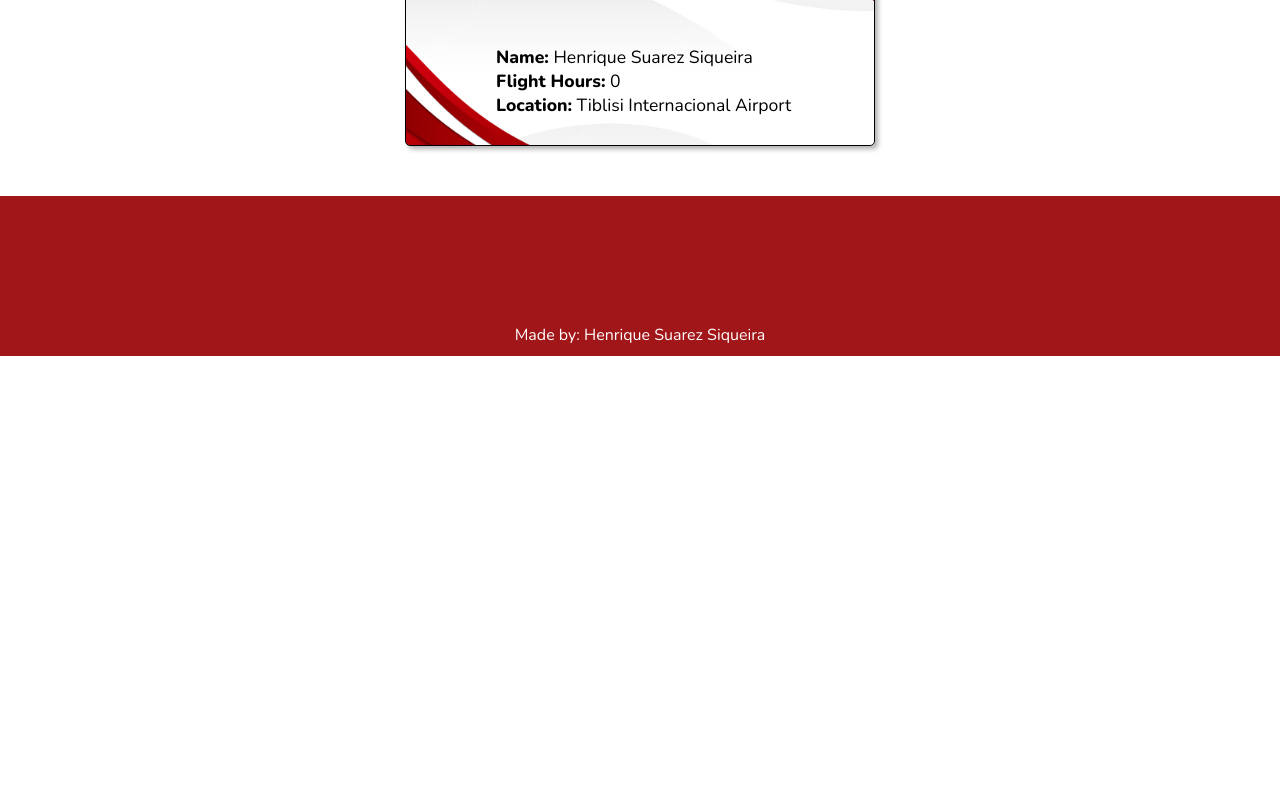
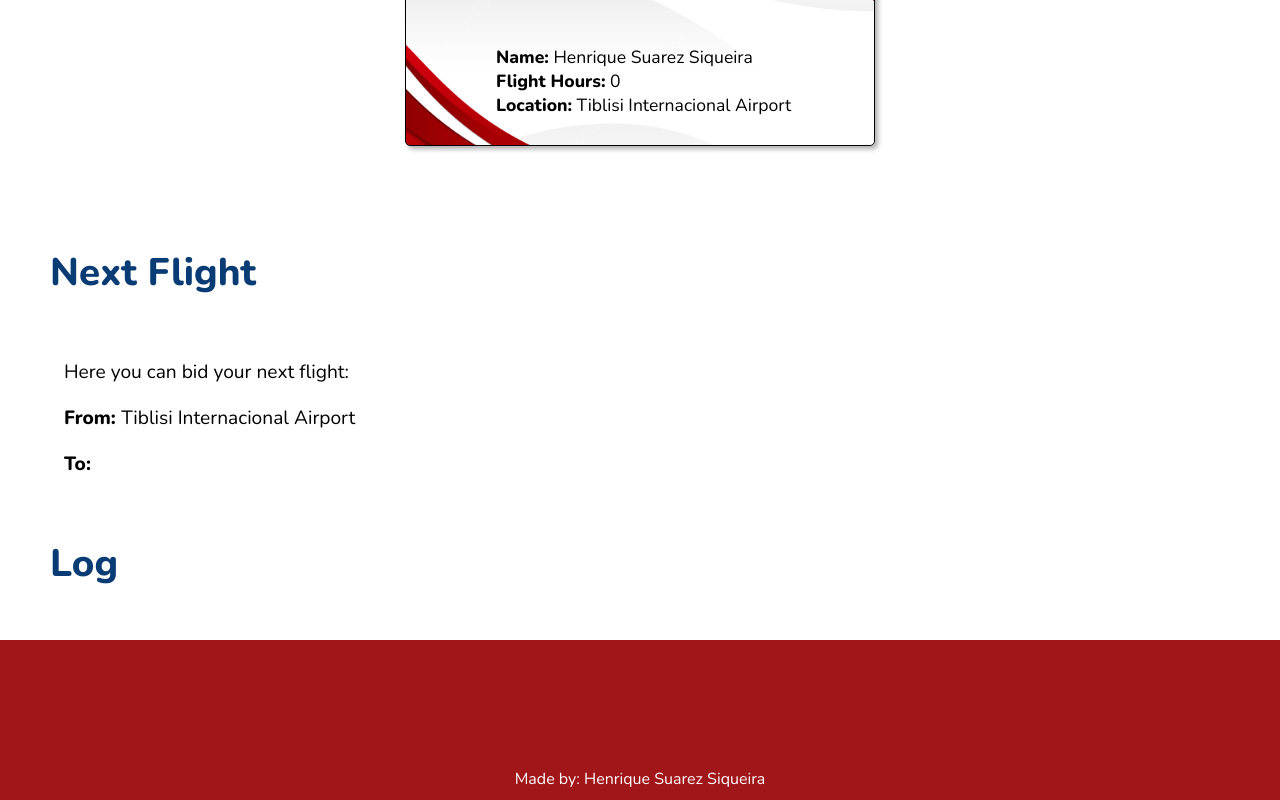
Before and after one commit to HSuarez89/GeoSky-Virtual-Fictional, a React (Create React App) app in the folder geosky/: page /myflight in a window 1280 px wide. Shown: the part 525-1325 px from the top of the page. Before the commit the page ends 881 px from the top, so only its background shows below. Built offline with nearby package versions, Linux system fonts and the light colour scheme; data requests are answered from the project's data file.

Commit message:
Criando as opções de destino

```diff
--- a/geosky/db.json
+++ b/geosky/db.json
@@ -28,5 +28,7 @@
             "icao": "ZHCC",
             "iata": "CGO"
         }
-    ]
+    ],
+    "bids": [],
+    "log": []
 }
--- a/geosky/src/components/layout/MyFlight.js
+++ b/geosky/src/components/layout/MyFlight.js
@@ -1,6 +1,7 @@
 import PilotCard from "./PilotCard"
 import styles from "./MyFlight.module.css"
 import {useState, useEffect} from "react"
+import Options from "../options/Options"
 
 function MyFlight(){
     const [pilot, setPilot] = useState([])
@@ -52,6 +53,16 @@ function MyFlight(){
                     />
                 )}
             </div>
+            <div className={styles.text}>
+                <h1>Next Flight</h1>
+                <p>Here you can bid your next flight:</p>
+                <p><span>From: </span>{airport}</p>
+                <p><span>To: </span></p>
+
+            </div>
+            <div className={styles.text}>
+                <h1>Log</h1>
+            </div>
         </div>
     )
 }
--- a/geosky/src/components/layout/MyFlight.module.css
+++ b/geosky/src/components/layout/MyFlight.module.css
@@ -19,3 +19,6 @@
     padding: 10px;
     margin: auto;
 }
+.text span{
+    font-weight: 800;
+}
--- /dev/null
+++ b/geosky/src/components/options/Options.js
@@ -0,0 +1,26 @@
+import { useState, useEffect } from "react"
+
+function Options({originLocation}){
+
+    const [option, setOption] = useState([])
+
+    useEffect(() => {
+        fetch('http://localhost:5000/airports', {
+            method: 'GET',
+            headers: {'Content-Type': 'application/json'},
+        })
+        .then((resp) => resp.json())
+        .then((data) => {
+            setOption(data)
+        })
+        .catch((err) => console.log(err))
+    })
+
+    return(
+        <>
+            <option></option>
+        </>
+    )
+}
+
+export default Options
```
